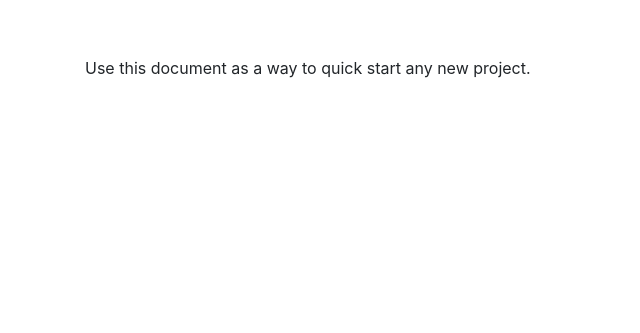
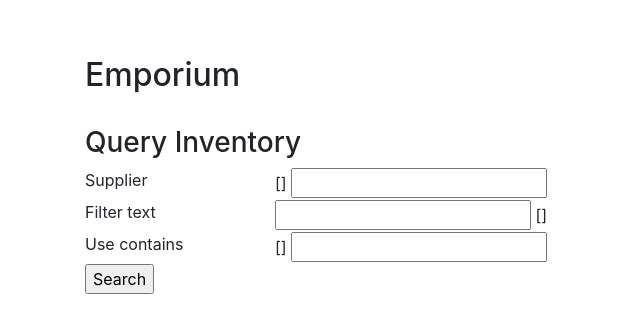
Before and after one commit to sebastian-code/jsonb-test, a Django app: template jsonb/templates/pages/home.html in a window 1280 px wide. Shown: the top 333 px of the page, without its empty margins (0-640 px from the left). Run offline with Django 3.2, Linux system fonts and the light colour scheme; the template is opened without the code that fills it, so the values that code supplies are empty, except form fields; tables that the repository leaves empty hold one stand-in row (values such as "Sample post"); form fields are guessed from the names that the template uses; parts of the project's set-up code (start-up, migrations or seed data) failed here and were passed over; some libraries are stand-ins or nearby versions.

Commit message:
Creando la pagina principal

```diff
--- a/jsonb/templates/pages/home.html
+++ b/jsonb/templates/pages/home.html
@@ -1 +1,91 @@
 {% extends "base.html" %}
+
+{% block content %}
+    <div class="row">
+      <div class="col-md-10">
+        <div class="content">
+          <h2>Emporium</h2><br>
+        </div>
+      </div>
+    </div>
+
+    <div class="row">
+      <div class="col-md-10">
+        <div class="content">
+          <h3>Query Inventory</h3>
+        </div>
+      </div>
+    </div>
+    <div class="content">
+      <form action="/" method="post" class="form">
+        {% csrf_token %}
+        <div class="row">
+          <div class="col-md-2">
+            {{ form.supplier_id.label_tag }}
+          </div>
+          <div class="col-md-8">
+            {{ form.supplier_id.errors }}
+            {{ form.supplier_id }}
+          </div>
+        </div>
+        <div class="row">
+          <div class="col-md-2">
+            {{ form.filter_text.label_tag }}
+          </div>
+          <div class="col-md-8">
+            {{ form.filter_text }}
+            {{ form.filter_text.errors }}
+          </div>
+        </div>
+        <div class="row">
+          <div class="col-md-2">
+            {{ form.use_contains.label_tag }}
+          </div>
+          <div class="col-md-8">
+            {{ form.use_contains.errors }}
+            {{ form.use_contains }}
+          </div>
+        </div>
+        <div class="row">
+          <div class="col-md-12">
+            <input type="submit" value="Search" />
+          </div>
+        </div>
+      </form>
+      {% if display_results %}
+        <br>
+        {% if bargains %}
+          <p>Matching bargains:</p><br>
+          <div class="row">
+            <div class="col-md-2"><b>Description</b></div>
+            <div class="col-md-2"><b>Price</b></div>
+            <div class="col-md-2"><b>Sale Price</b></div>
+            <div class="col-md-2"><b>Color</b></div>
+            <div class="col-md-2"><b>Acquire Cost</b></div>
+          </div>
+          {% for bargain in bargains %}
+            <div class="row">
+              <div class="col-md-2">
+                {{ bargain.description }}
+              </div>
+              <div class="col-md-2">
+                {{ bargain.price }}
+              </div>
+              <div class="col-md-2">
+                {{ bargain.sale_price }}
+              </div>
+              <div class="col-md-2">
+                {{ bargain.color }}
+              </div>
+              <div class="col-md-2">
+                {{ bargain.acquire_cost }}
+              </div>
+            </div>
+            {% endfor %}
+        {% else %}
+          <p>No matching bargains found</p>
+        {% endif %}
+      </div>
+      {% endif %}
+    </div>
+{% endblock content %}
```
